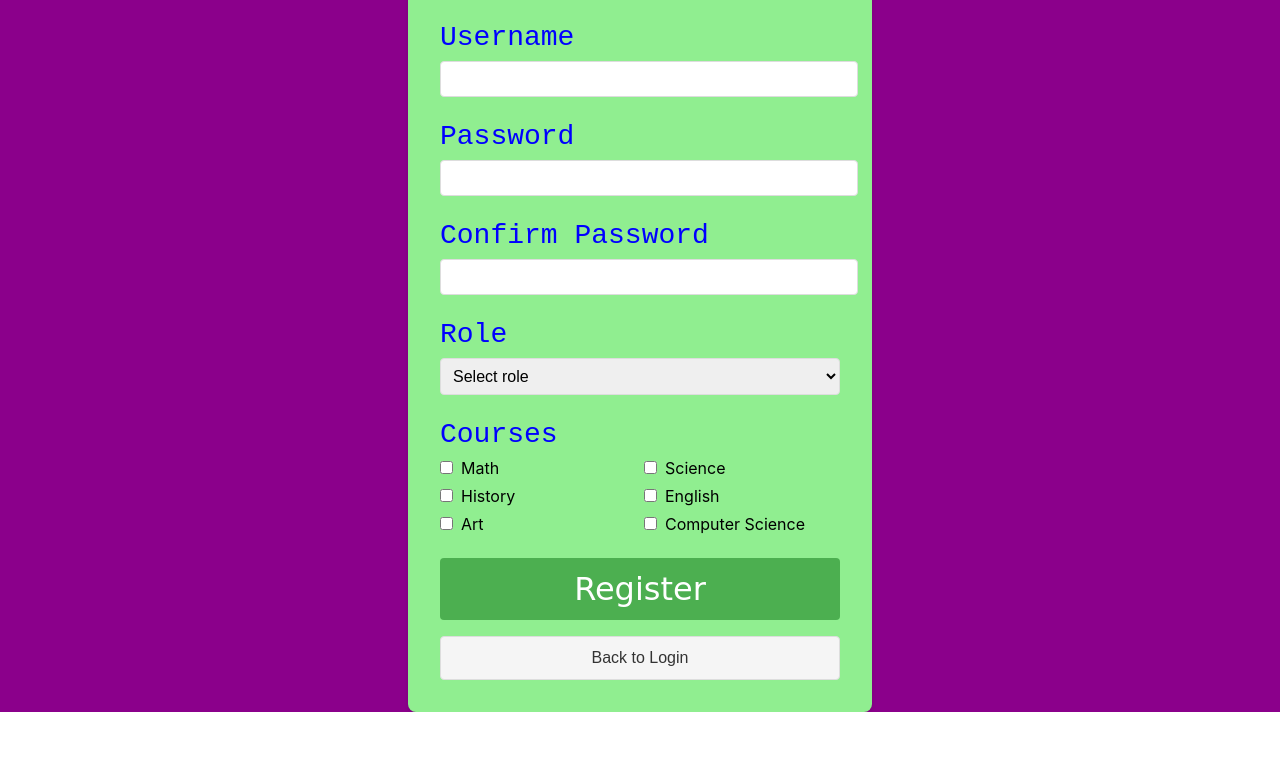
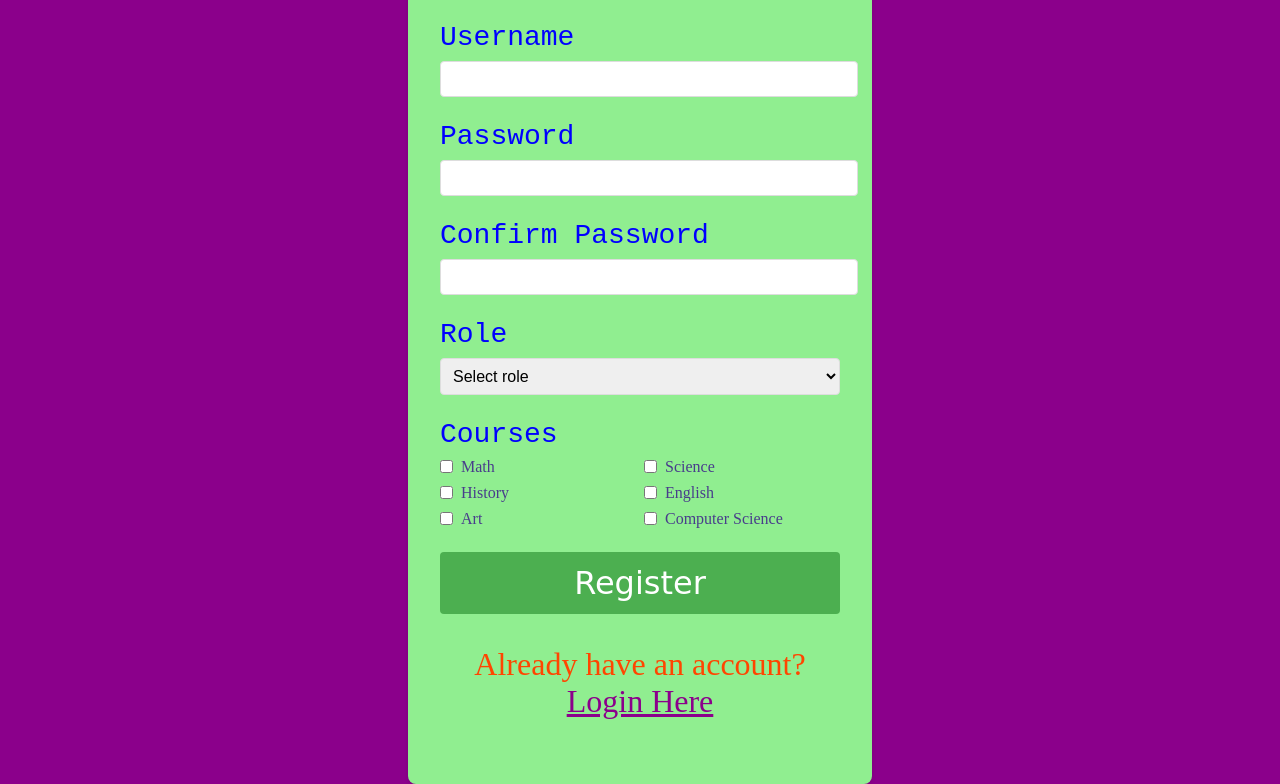
Before and after one commit to Druidmin/attendancesystem, a React (Create React App) app in the folder attendancesystem/: page /register in a window 1280 px wide. Shown: the part 344-1128 px from the top of the page. Before the commit the page ends 1056 px from the top, so only its background shows below. Built offline with nearby package versions, Linux system fonts and the light colour scheme.

Commit message:
Styled register checkboxes and link to login.

```diff
--- a/attendancesystem/src/components/Register.css
+++ b/attendancesystem/src/components/Register.css
@@ -65,6 +65,8 @@
   display: flex;
   align-items: center;
   gap: 0.5rem;
+  font-family: chalkduster;
+  color: darkslateblue;
 }
 
 .course-item input[type="checkbox"] {
@@ -98,21 +100,11 @@
   color: lightskyblue;
 }
 
-.login-link {
-  display: block;
-  width: 100%;
-  padding: 0.75rem;
-  background-color: #f5f5f5;
-  color: #333;
-  border: 1px solid #ddd;
-  border-radius: 4px;
-  font-size: 1rem;
-  cursor: pointer;
-  margin-top: 1rem;
-  text-align: center;
-  transition: background-color 0.3s;
+.login-link p{
+  color: orangered;
+  font-family: papyrus;
 }
 
-.login-link:hover {
-  background-color: #e0e0e0;
+.login-link a{
+  color: darkmagenta;
 }
--- a/attendancesystem/src/components/Register.js
+++ b/attendancesystem/src/components/Register.js
@@ -180,8 +180,10 @@ const Register = () => {
             {errors.courses && <span className="error-message">{errors.courses}</span>}
           </div>
           <button type="submit" className="register-button">Register</button>
+          <div className="login-link">
+            <p>Already have an account? <a href="/">Login Here</a></p>
+          </div>
         </form>
-        <button type="button" className="login-link" onClick={() => navigate('/')}>Back to Login</button>
       </div>
     </div>
   );
```
